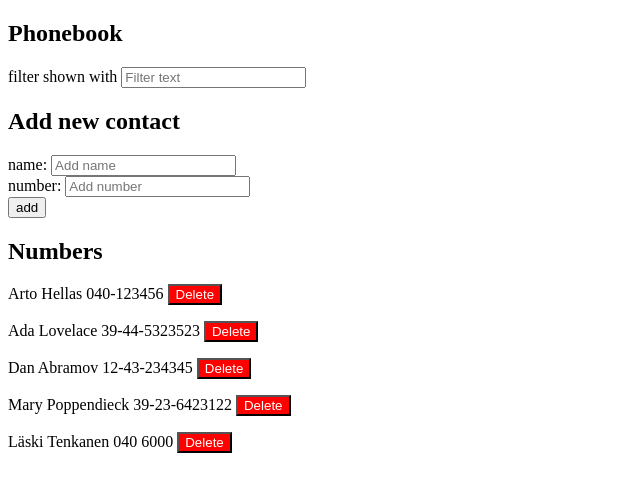
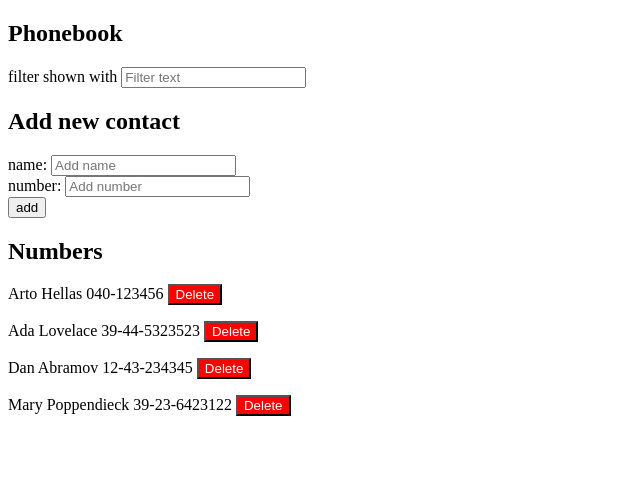
Before and after one commit to JJPouta/FSOpen2020, a React (Create React App) app in the folder osa2/puhelinluettelo/: page / in a window 1280 px wide. Shown: the top 492 px of the page, without its empty margins (0-640 px from the left). Built offline with nearby package versions, Linux system fonts and the light colour scheme; data requests are answered from the project's data file.

Commit message:
Osa 2 valmis

```diff
--- a/osa2/puhelinluettelo/db.json
+++ b/osa2/puhelinluettelo/db.json
@@ -19,11 +19,6 @@
       "name": "Mary Poppendieck",
       "number": "39-23-6423122",
       "id": 4
-    },
-    {
-      "name": "Läski Tenkanen",
-      "number": "040 6000",
-      "id": 6
     }
   ]
 }
--- a/osa2/puhelinluettelo/src/components/App.jsx
+++ b/osa2/puhelinluettelo/src/components/App.jsx
@@ -1,5 +1,11 @@
 import React, { useState,useEffect } from 'react'
 import contactService from "../services/contacts"
+
+
+const DELETE_EVENT = "deletionEvent";
+const UPDATE_EVENT = "updateEvent";
+const ADDITION_EVENT = "addEvent";
+const ERROR_EVENT = "errEvent";
 
 const Persons = ({contacts,delFunc}) => {
 
@@ -37,15 +43,15 @@ const AddContacts = ({changeFunc,addFunc}) => (
 
 const Notifications = ({message,messageType}) => {
 
-
-
 switch (messageType) {
-  case "addEvent":
+  case ADDITION_EVENT:
     return(<div style={{border: "2px solid green",color:"green",fontSize:"14pt"}}>Added {message}</div>)
-  case "deletionEvent":
+  case DELETE_EVENT:
     return(<div style={{border: "2px solid red",color:"red",fontSize:"14pt"}}>Contact {message} has been removed</div>)
-  case "updateEvent":
+  case UPDATE_EVENT:
     return(<div style={{border: "2px solid blue",color:"blue",fontSize:"14pt"}}>Number for contact {message} has been updated</div>)
+  case ERROR_EVENT:
+    return(<div style={{border: "3px dashed red",color:"red",fontSize:"14pt"}}>Contact {message} has been already been removed from server</div>)
   default:
     return(<div>
 
@@ -84,7 +90,7 @@ const App = () => {
         found = true
         setNotification({...notification,
           name: person.name,
-          type: "updateEvent"})
+          type: UPDATE_EVENT})
 
       }
     })
@@ -96,7 +102,7 @@ const App = () => {
         .createNew(newContact)
         .then(setNotification({...notification,
           name: newContact.name,
-          type: "addEvent"}))
+          type: ADDITION_EVENT}))
 
     }
 
@@ -104,6 +110,31 @@ const App = () => {
     // Nollataan input kentät
     document.getElementById("nameInput").value = null;
     document.getElementById("numberInput").value = null;
+  }
+  const removeContact = (id,name) => {
+
+
+    let res = window.confirm(`Do you want to delete contact: ${name}?`)
+
+    // Poistutaan jos cancel tai ruksi
+    if(!res){return;}
+
+
+    // Poistetaan ja vaihdetaan tila
+    contactService
+    .deleteContact(id)
+    .then(setNotification({...notification,
+      name: name,
+      type: DELETE_EVENT}))
+      .catch(() => errorHandler(name))
+
+  }
+
+  const errorHandler = (contactName) => {
+
+    setNotification({...notification,
+      name: contactName,
+      type: ERROR_EVENT})
   }
 
 
@@ -134,24 +165,7 @@ const App = () => {
     }
   }
 
-  const removeContact = (id,name) => {
 
-
-    let res = window.confirm(`Do you want to delete contact: ${name}?`)
-
-    // Poistutaan jos cancel tai ruksi
-    if(!res){return;}
-
-
-    // Poistetaan ja vaihdetaan tila
-    contactService
-    .deleteContact(id).then(setNotification({...notification,
-      name: name,
-      type: "deletionEvent"}))
-
-
-
-  }
 
   useEffect(() => {
     contactService
```
